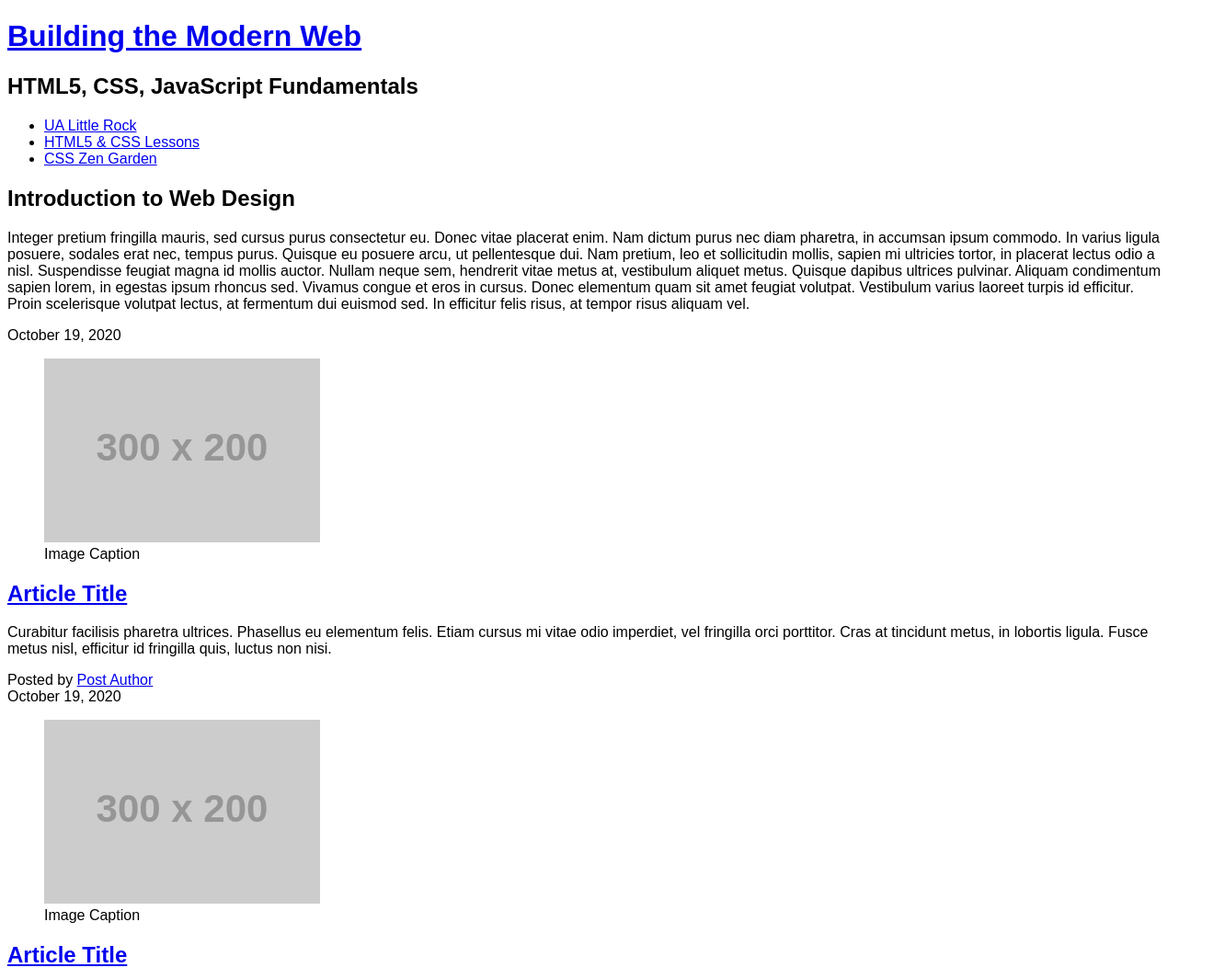
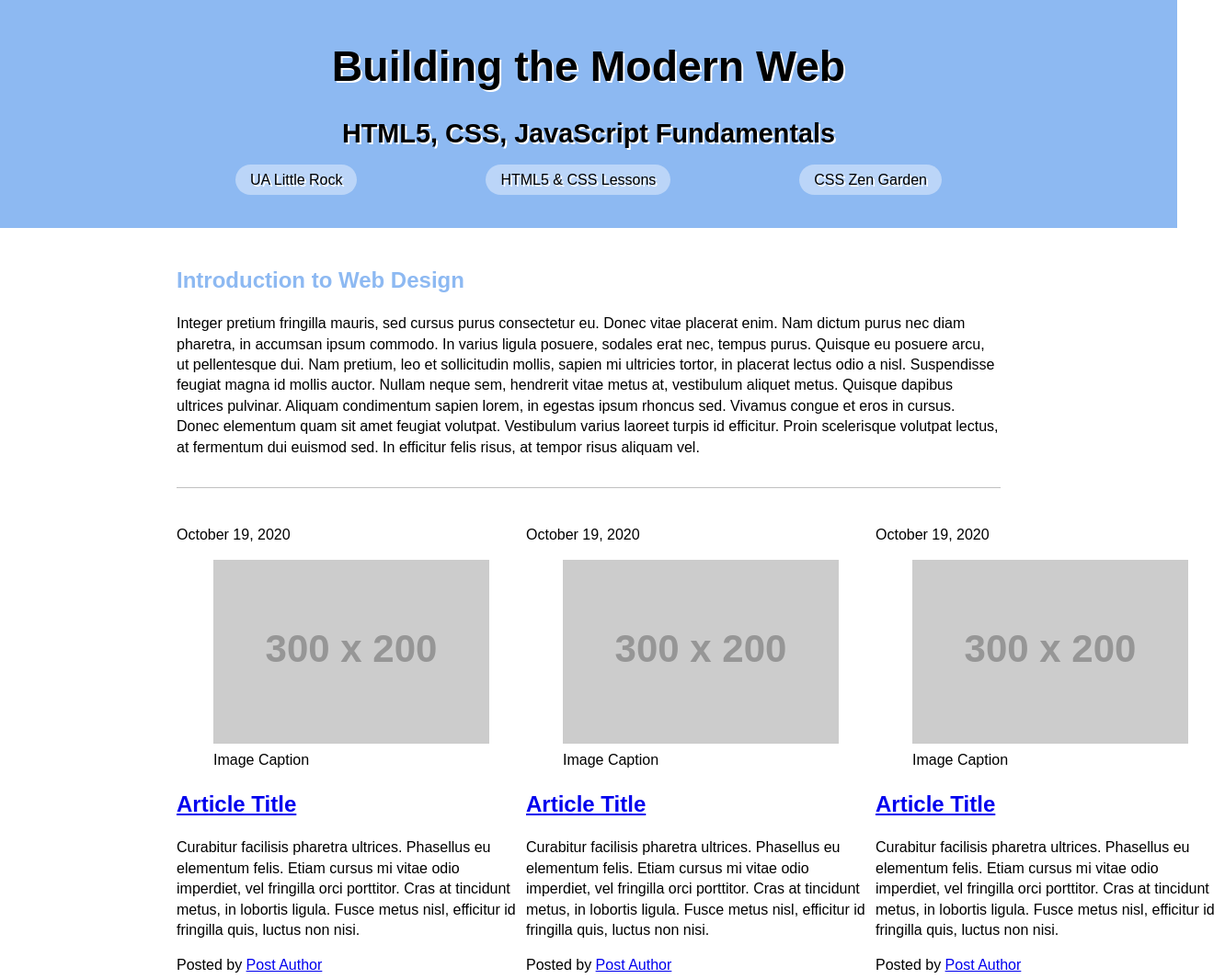
Before and after one commit to MBarton2579/ifsc-1310, a plain HTML site: page css-demo/index.html in a window 1280 px wide. Shown: the top 1065 px of the page at 92% size, 1332 px wide, since content can reach past the window. Drawn offline with Linux system fonts and the light colour scheme; placeholder pictures from the web are drawn by us; a web font is replaced by a local one.

Commit message:
Flexbox Froggy and Homepage Style Sheet

```diff
--- /dev/null
+++ b/assets/css/style.css
@@ -0,0 +1,28 @@
+body{
+    font-family: 'Yaldevi', sans-serif;
+    margin: 0;
+    line-height: 1.4;
+    background-color: #808080;
+}
+
+header{
+    background: #4a4a4a;
+    text-align: center;
+    color:#000000;
+    padding: 15px 40px;
+}
+header h1{
+    font-size:2.4rem;
+}
+
+ul{
+    text-align: center;
+}
+
+ul li{
+    list-style-type: none;
+}
+
+ul li a{
+    color: #000000;
+}
--- a/css-demo/assets/css/style.css
+++ b/css-demo/assets/css/style.css
@@ -1,3 +1,112 @@
+/*
+Light Blue- #8DB9F2
+Lighter Blue- #99C8F2
+Dark Green- #324001
+Light Green- #A4A66A
+Light Brown- #BF7F5A
+*/
+
+/* ---------------Box Sizing----------------- */
+
+html {
+  box-sizing: border-box;
+}
+*,
+*:before,
+*:after {
+  box-sizing: inherit;
+}
+/* Utility Class */
+
+.container{
+    width: 70vw;
+    margin: 40px auto;
+    max-width: 960px;
+}
+
 body{
     font-family: 'Yaldevi', sans-serif;
+    margin: 0;
+    line-height: 1.4;
 }
+
+header.primary{
+    background:#8DB9F2;
+    text-align: center;
+    color:#000000;
+    text-shadow:2px 2px #ffffff;
+    padding: 20px 40px;
+}
+header.primary h1{
+    font-size: 2.9rem;
+    margin: 20px 0;
+}
+header.primary h1 a{
+    color: #000000;
+    text-decoration: none;
+}
+header.primary h2{
+    font-size: 1.8rem;
+    margin: 20px auto 20px;
+}
+header.primary nav{
+    width: 60vw;
+    margin: 20px auto;
+    max-width: 900px;
+}
+header.primary nav ul{
+    padding: 0;
+    display: flex;
+    flex-direction:row;
+    justify-content:space-between;
+}
+header.primary nav ul li{
+    list-style-type: none;
+}
+header.primary nav ul li a{
+    color:#000000;
+    text-decoration: none;
+    background-color: #ffffff;
+    background-color: rgba(255,255,255,.4);
+    padding: 8px 16px;
+    border-radius:20px;
+}
+header.primary nav a: hover,
+header.primary nav a: active{
+background-color: rgba(255,255,255,.8);
+
+}
+
+#intro{
+    border-bottom: 1px solid #c0c0c0;
+    padding-bottom:1rem;
+}
+#intro h2{
+    color: #8DB9F2;
+}
+#intro p{
+
+}
+#content{
+    display: flex;
+    flex-direction: row;
+    justify-content:space-between;
+}
+
+/* Media Query Example */
+
+@media screen and (max-width:700px){
+
+    header.primary nav ul{
+        display:flex;
+        flex-direction:column;
+        justify-content:space-around;
+        margin:0 auto;
+    }
+    header.primary nav a{
+        display:block;
+    }
+    header.primary nav li{
+        margin-bottom:10px;
+    }
+}
--- a/css-demo/index.html
+++ b/css-demo/index.html
@@ -37,7 +37,7 @@
       <header>
         <time class="post-date" datetime="2020-10-19">October 19, 2020</time>
         <figure>
-          <img src="http://placehold.it/300x200?text=Placeholder+Image" alt="Placeholder" />
+          <img src="https://via.placeholder.com/300x200" alt="Placeholder" />
           <figcaption>Image Caption</figcaption>
         </figure>
         <h2> <a href="#" rel="bookmark" title="link to this post">Article Title</a> </h2>
@@ -50,7 +50,7 @@
       <header>
         <time class="post-date" datetime="2020-10-19">October 19, 2020</time>
         <figure>
-          <img src="http://placehold.it/300x200?text=Placeholder+Image" alt="Placeholder" />
+          <img src="https://via.placeholder.com/300x200" alt="Placeholder" />
           <figcaption>Image Caption</figcaption>
         </figure>
         <h2> <a href="#" rel="bookmark" title="link to this post">Article Title</a> </h2>
@@ -63,7 +63,7 @@
       <header>
        <time class="post-date" datetime="2020-10-19">October 19, 2020</time>
         <figure>
-          <img src="http://placehold.it/300x200?text=Placeholder+Image" alt="Placeholder" />
+          <img src="https://via.placeholder.com/300x200" alt="Placeholder" />
           <figcaption>Image Caption</figcaption>
         </figure>
         <h2> <a href="#" rel="bookmark" title="link to this post">Article Title</a> </h2>
```
Also changed, not shown: index.html (+5 -0 lines), prototype/index.html (+1 -1 lines), assets/images/flexbox-froggy.png (added).
